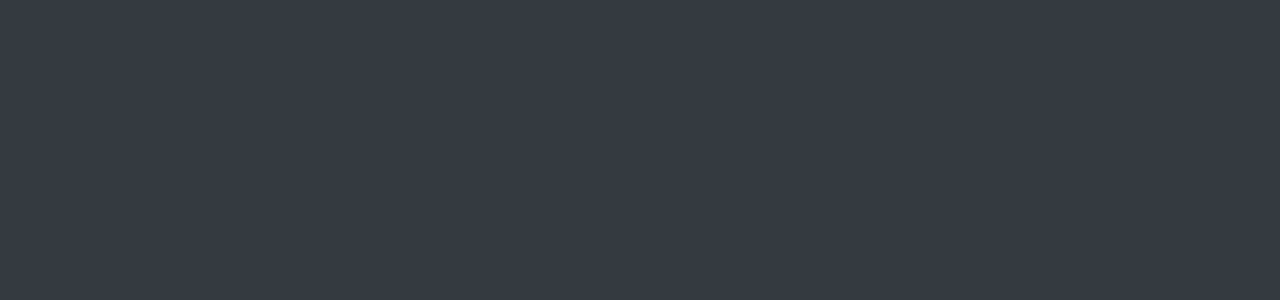
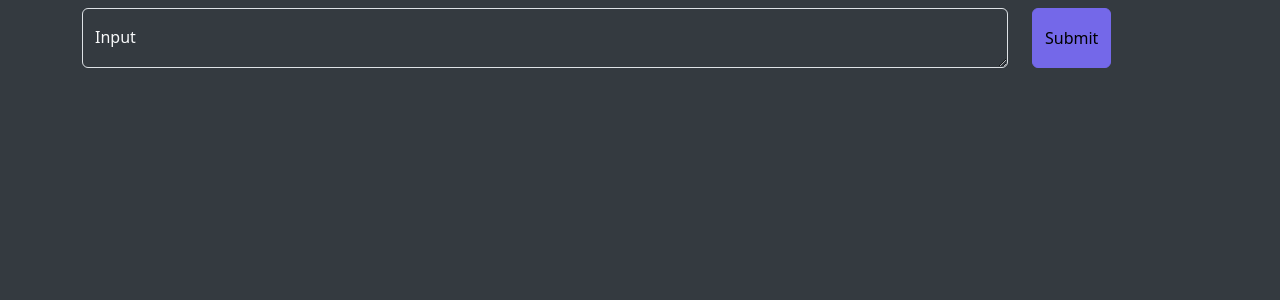
Before and after one commit to hassonor/openai-api-demos, a React (Create React App) app in the folder project_1/frontend/: page /chat in a window 1280 px wide. Before the commit this address had no page. Shown: the top 300 px of the page. Built offline with nearby package versions, Linux system fonts and the light colour scheme.

Commit message:
add basic chat screen with role demo

```diff
--- a/project_1/frontend/src/App.js
+++ b/project_1/frontend/src/App.js
@@ -3,6 +3,7 @@ import { BrowserRouter as Router, Routes, Route } from "react-router-dom";
 import Home from "./screens/Home/Home";
 import "./styles/bootstrap-custom.scss";
 import Stream from "./screens/Stream/Stream";
+import Chat from "./screens/Chat/Chat";
 import PDFSummary from "./screens/PDFSummary/PDFSummary";
 
 function App() {
@@ -12,6 +13,7 @@ function App() {
                 <Routes>
                     <Route path='/' element={<Home />} />
                     <Route path='/stream' element={<Stream />} />
+                    <Route path='/chat' element={<Chat />} />
                     <Route path='/pdfsummary' element={<PDFSummary />} />
                 </Routes>
             </Router>
--- /dev/null
+++ b/project_1/frontend/src/screens/Chat/Chat.js
@@ -0,0 +1,86 @@
+import React, { useState } from 'react';
+import '../styles/style.css';
+
+function Chat() {
+  const [inputValue, setInputValue] = useState('');
+  const [result, setResult] = useState('');
+  const [prompt, setPrompt] = useState('');
+  const [jresult, setJresult] = useState('');
+  const [responseok, setResponseok] = useState('');
+  const [error, setError] = useState('');
+
+  const handleSubmit = async (e) => {
+    e.preventDefault();
+
+    if(!inputValue){
+      setError('Please enter a prompt!');
+      setPrompt('');
+      setResult('');
+      setJresult('');
+      return;
+    }
+
+    const response = await fetch('/api/chatgpt/chat', {
+      method: 'POST',
+      headers: {
+        'Content-Type': 'application/json',
+      },
+      body: JSON.stringify({ text: inputValue }),
+    });
+
+    try {
+      if (response.ok) {
+        setResponseok(true);
+        const data = await response.json();
+        console.log(data);
+        setPrompt(inputValue);
+        setResult(data.choices[0].message.content);
+        setJresult(JSON.stringify(data, null, 2));
+        setInputValue('');
+        setError('');
+      } else {
+        setResponseok(false);
+        throw new Error('An error occurred');
+      }
+    } catch (error) {
+      console.log(error);
+      setResult('');
+      setError('An error occurred while submitting the form.');
+    }
+  };
+
+  return (
+    <div className="container">
+      <form className="form-horizontal" onSubmit={handleSubmit}>
+        <div className="form-group row">
+          <div className="col-sm-10 mt-2">
+            <div className="form-floating">
+              <textarea
+                className="form-control custom-input"
+                id="floatingInput"
+                placeholder="Enter a value"
+                value={inputValue}
+                onChange={(e) => setInputValue(e.target.value)}
+              />
+
+              <label htmlFor="floatingInput">Input</label>
+            </div>
+          </div>
+          <div className="col-sm-2 mt-2">
+            <button type="submit" className="btn btn-primary custom-button">Submit</button>
+          </div>
+        </div>
+      </form>
+      {error && <div className="alert alert-danger mt-3">{error}</div>}
+      {prompt && <div className="alert alert-secondary mt-3">{prompt}</div>}
+      {result && <div className="alert alert-success mt-3">{result}</div>}
+      {responseok && (
+        <pre className="alert alert-info mt-3">
+          <code>{jresult}</code>
+        </pre>
+      )}
+    </div>
+  );
+}
+
+export default Chat;
```
Also changed, not shown: 2 other files (tests, documents, lock files or other folders).
